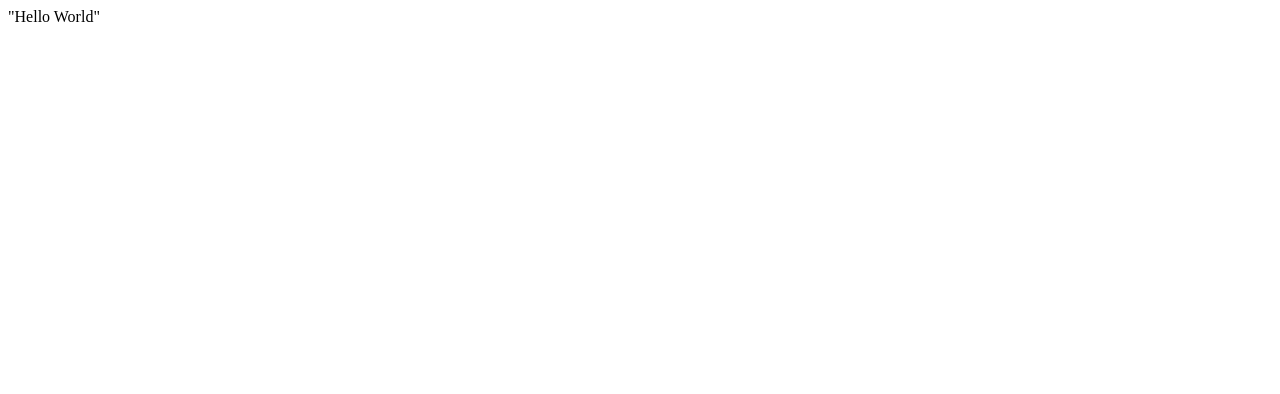
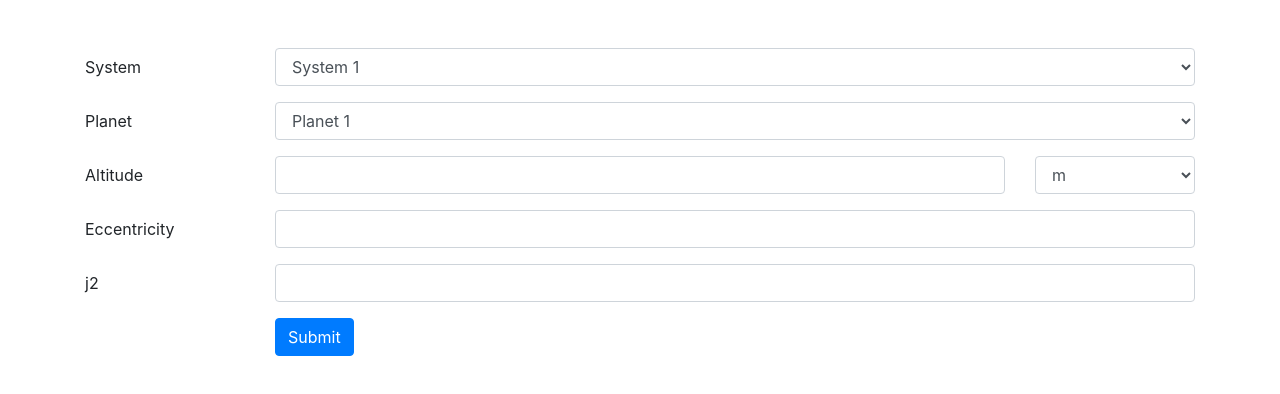
Before and after one commit to Aebestach/Principia-SSOCalculator.github.io, a plain HTML site: page index.html in a window 1280 px wide. Drawn offline with nearby package versions, Linux system fonts and the light colour scheme.

Commit message:
first commit

```diff
--- a/index.html
+++ b/index.html
@@ -1 +1,68 @@
-"Hello World"
+<!DOCTYPE html>
+<html lang="en">
+<head>
+  <meta charset="UTF-8">
+  <meta name="viewport" content="width=device-width, initial-scale=1.0">
+  <title>Form Example</title>
+  <!-- Link Bootstrap CSS -->
+  <link href="https://stackpath.bootstrapcdn.com/bootstrap/4.5.2/css/bootstrap.min.css" rel="stylesheet">
+</head>
+<body>
+  <div class="container mt-5">
+    <form>
+      <div class="form-group row">
+        <label for="system" class="col-sm-2 col-form-label">System</label>
+        <div class="col-sm-10">
+          <select class="form-control" id="system" name="system">
+            <option value="system1">System 1</option>
+            <option value="system2">System 2</option>
+            <option value="system3">System 3</option>
+          </select>
+        </div>
+      </div>
+      <div class="form-group row">
+        <label for="planet" class="col-sm-2 col-form-label">Planet</label>
+        <div class="col-sm-10">
+          <select class="form-control" id="planet" name="planet">
+            <option value="planet1">Planet 1</option>
+            <option value="planet2">Planet 2</option>
+            <option value="planet3">Planet 3</option>
+          </select>
+        </div>
+      </div>
+      <div class="form-group row">
+        <label for="altitude" class="col-sm-2 col-form-label">Altitude</label>
+        <div class="col-sm-8">
+          <input type="text" class="form-control" id="altitude" name="altitude">
+        </div>
+        <div class="col-sm-2">
+          <select class="form-control" id="altitude_unit" name="altitude_unit">
+            <option value="m">m</option>
+            <option value="km">km</option>
+          </select>
+        </div>
+      </div>
+      <div class="form-group row">
+        <label for="eccentricity" class="col-sm-2 col-form-label">Eccentricity</label>
+        <div class="col-sm-10">
+          <input type="text" class="form-control" id="eccentricity" name="eccentricity">
+        </div>
+      </div>
+      <div class="form-group row">
+        <label for="j2" class="col-sm-2 col-form-label">j2</label>
+        <div class="col-sm-10">
+          <input type="text" class="form-control" id="j2" name="j2">
+        </div>
+      </div>
+      <div class="form-group row">
+        <div class="col-sm-10 offset-sm-2">
+          <button type="submit" class="btn btn-primary">Submit</button>
+        </div>
+      </div>
+    </form>
+  </div>
+
+  <!-- Include Bootstrap JS -->
+  <script src="https://stackpath.bootstrapcdn.com/bootstrap/4.5.2/js/bootstrap.min.js"></script>
+</body>
+</html>
```
